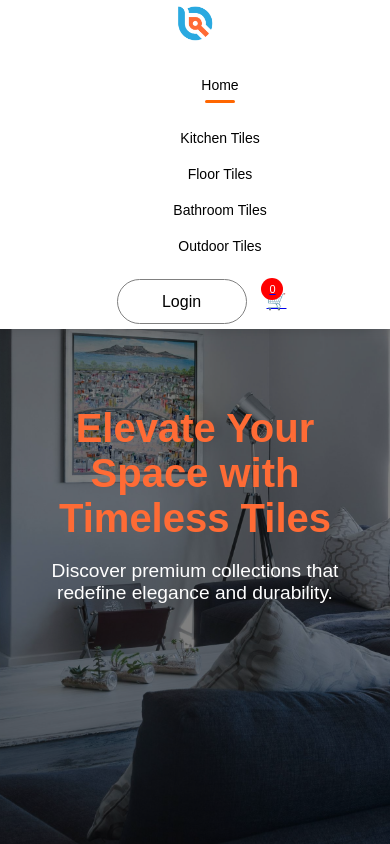
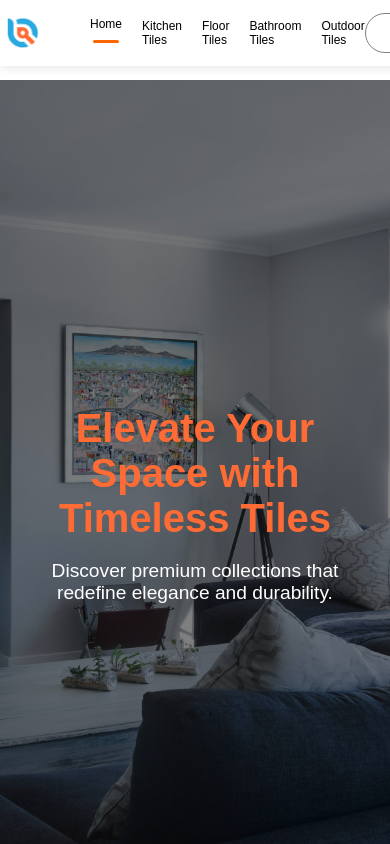
Before and after one commit to sudeepa-sri/Bogantiles, a React (Vite) app: page / in a window 390 px wide. Shown: the top 844 px of the page. Built offline with nearby package versions, Linux system fonts and the light colour scheme; no server answers.

Commit message:
bootstrap updated

```diff
--- a/src/Components/Assets/Navbar/Navbar.css
+++ b/src/Components/Assets/Navbar/Navbar.css
@@ -130,57 +130,112 @@
     color: inherit; /* Ensures it doesn't change the text color */
 }
 
-/* Mobile styles */
+/* Mobile Styles */
 @media (max-width: 768px) {
   /* Navbar container */
   .navbar {
-      flex-direction: column;
-      align-items: center;
-      padding: 5px; /* Less padding */
-      justify-content: center;
-      height: auto;  /* Adjust height for mobile */
+    display: flex;
+    justify-content: space-between; /* Space out logo, menu, and cart */
+    background-color: white;
+    padding: 5px; /* Less padding for mobile */
+    box-shadow: 0px 2px 10px rgba(0, 0, 0, 0.1);
+    position: fixed;
+    top: 0;
+    left: 0;
+    width: 100%; /* Full width */
+    z-index: 1000; /* Stay above other elements */
   }
 
   /* Logo Section */
+  .nav-logo {
+    display: flex;
+    align-items: center;
+    gap: 8px; /* Reduced gap */
+  }
+
   .nav-logo img {
-      width: 40px; /* Reduce logo size */
-      height: auto;
+    width: 35px; /* Reduced logo size */
+    height: auto;
+  }
+
+  .nav-logo p {
+    font-size: 16px; /* Reduced font size */
+    font-weight: bold;
+    color: black;
+    display: none; /* Hide text for mobile */
   }
 
   /* Navigation Menu */
   .nav-menu {
-      display: flex;
-      flex-direction: column; /* Stack the items vertically */
-      width: 100%;
-      align-items: center;
-      padding-top: 10px;
-      gap: 10px; /* Adjust gap between menu items */
+    display: flex;
+    align-items: center;
+    list-style: none;
+    gap: 20px; /* Reduced gap between menu items */
+    color: black;
+    font-size: 12px; /* Reduced font size for mobile */
+    font-weight: 500;
   }
 
-  /* Menu item font size and margin adjustment */
   .nav-menu li {
-      font-size: 14px;  /* Smaller font size */
-      margin: 5px 0;
+    display: flex;
+    flex-direction: column;
+    align-items: center;
+    justify-content: center;
+    gap: 3px;
+    cursor: pointer;
+    text-decoration: none;
+  }
+
+  .nav-menu li:hover {
+    color: #ff6600;
+  }
+
+  .nav-menu li a {
+    text-decoration: none;
+    color: inherit;
   }
 
   /* Login & Cart Section */
   .nav-login-cart {
-      gap: 20px; /* Reduce gap between buttons */
-      font-size: 14px; /* Reduce font size */
+    display: flex;
+    align-items: center;
+    gap: 15px; /* Reduced gap between login/cart */
   }
 
   .nav-login-cart button {
-      width: 130px;
-      height: 45px;
-      font-size: 16px;
+    width: 110px; /* Smaller button width */
+    height: 40px; /* Smaller button height */
+    outline: none;
+    border: 1px solid grey;
+    border-radius: 50px;
+    font-size: 12px; /* Smaller font size */
+    background: white;
+    cursor: pointer;
   }
 
-  /* Hide the word "BoganTiles" for mobile */
-  .nav-logo p {
-      display: none;
+  .nav-login-cart button:active {
+    background: wheat;
   }
 
+  /* Cart Icon */
+  .cart-icon {
+    font-size: 18px; /* Smaller icon size */
+    cursor: pointer;
+    margin-right: 10px;
+  }
+
+  /* Cart count badge */
   .nav-cart-count {
-      margin-top: -25px; /* Adjust cart count position */
+    width: 18px;
+    height: 18px;
+    display: flex;
+    justify-content: center;
+    align-items: center;
+    margin-top: -30px;
+    margin-left: -45px;
+    border-radius: 9px;
+    font-size: 9px; /* Smaller cart count font */
+    background-color: red;
+    color: white;
   }
 }
--- a/src/Pages/Floortiles/Floortiles.css
+++ b/src/Pages/Floortiles/Floortiles.css
@@ -98,69 +98,72 @@
     }
   }
 
-
-/* Mobile styles */
+/* Mobile Styles */
 @media (max-width: 768px) {
   /* Adjust search input width for smaller screens */
   .search-input {
     width: 100%;
-    max-width: 280px;
+    max-width: 250px; /* Reduced width for search bar */
   }
 
-  /* Adjust the gap between search bar and filter */
+  /* Adjust the search bar and filter container to appear next to each other */
   .search-bar-container {
-    margin: 10px 0; /* Reduced margin */
-    padding: 20px; /* Reduced padding */
+    display: flex;
+    justify-content: space-between; /* Align search bar and filter next to each other */
+    margin: 10px 0;
+    padding: 20px;
   }
 
-  /* Tile container for small screens */
+  /* Tile container for small screens (two tiles per row) */
   .tiles-container {
-    grid-template-columns: repeat(auto-fill, minmax(220px, 1fr)); /* Adjust tile width */
-    gap: 12px; /* Reduced gap between tiles */
+    grid-template-columns: repeat(2, 1fr); /* Only 2 tiles per row */
+    gap: 0; /* Remove gap between tiles */
+    padding: 0;
+    max-width: 100%;
   }
 
   /* Adjust tile card size for smaller screens */
   .tile-card {
-    width: 100%;
+    width: 100%; /* Full width for tiles to fit */
     height: auto;
-    padding: 10px;  /* Add some padding for smaller screens */
+    padding: 10px; /* Some padding for tiles */
   }
 
   /* Adjust font sizes */
   .tile-name {
-    font-size: 1.1rem; /* Slightly smaller tile name for mobile */
+    font-size: 1rem; /* Smaller tile name */
   }
 
   .tile-card p {
-    font-size: 0.85rem; /* Smaller text for price/size */
+    font-size: 0.8rem; /* Smaller text for price/size */
   }
 
   .view-details-button {
-    font-size: 14px; /* Adjust button font size */
+    font-size: 12px; /* Adjust button size */
   }
 }
 
 @media (max-width: 480px) {
-  /* Adjust the gap between tiles for smaller screens */
+  /* Further adjustments for very small screens */
   .tiles-container {
-    gap: 8px; /* Further reduced gap */
+    grid-template-columns: repeat(2, 1fr); /* 2 tiles per row */
+    gap: 0; /* No gap */
   }
 
-  /* Further adjust tile card layout */
   .tile-card {
-    padding: 8px;
+    padding: 8px; /* Smaller padding */
   }
 
   .tile-name {
-    font-size: 1rem; /* Further decrease font size for tile name */
+    font-size: 0.9rem; /* Slightly smaller name */
   }
 
   .tile-card p {
-    font-size: 0.8rem; /* Further adjust price/size font size */
+    font-size: 0.7rem; /* Further adjust price/size font */
   }
 
   .view-details-button {
     padding: 8px 16px;
-    font-size: 12px; /* Adjust button size on very small screens */
+    font-size: 11px; /* Smaller button font size */
   }
 }
--- a/src/Pages/Kitchentiles/Kitchentiles.css
+++ b/src/Pages/Kitchentiles/Kitchentiles.css
@@ -154,68 +154,72 @@
 }
 
 
-/* Mobile styles */
+/* Mobile Styles */
 @media (max-width: 768px) {
   /* Adjust search input width for smaller screens */
   .search-input {
     width: 100%;
-    max-width: 280px;
+    max-width: 250px; /* Reduced width for search bar */
   }
 
-  /* Adjust the gap between search bar and filter */
+  /* Adjust the search bar and filter container to appear next to each other */
   .search-bar-container {
-    margin: 10px 0; /* Reduced margin */
-    padding: 20px; /* Reduced padding */
+    display: flex;
+    justify-content: space-between; /* Align search bar and filter next to each other */
+    margin: 10px 0;
+    padding: 20px;
   }
 
-  /* Tile container for small screens */
+  /* Tile container for small screens (two tiles per row) */
   .tiles-container {
-    grid-template-columns: repeat(auto-fill, minmax(220px, 1fr)); /* Adjust tile width */
-    gap: 12px; /* Reduced gap between tiles */
+    grid-template-columns: repeat(2, 1fr); /* Only 2 tiles per row */
+    gap: 0; /* Remove gap between tiles */
+    padding: 0;
+    max-width: 100%;
   }
 
   /* Adjust tile card size for smaller screens */
   .tile-card {
-    width: 100%;
+    width: 100%; /* Full width for tiles to fit */
     height: auto;
-    padding: 10px;  /* Add some padding for smaller screens */
+    padding: 10px; /* Some padding for tiles */
   }
 
   /* Adjust font sizes */
   .tile-name {
-    font-size: 1.1rem; /* Slightly smaller tile name for mobile */
+    font-size: 1rem; /* Smaller tile name */
   }
 
   .tile-card p {
-    font-size: 0.85rem; /* Smaller text for price/size */
+    font-size: 0.8rem; /* Smaller text for price/size */
   }
 
   .view-details-button {
-    font-size: 14px; /* Adjust button font size */
+    font-size: 12px; /* Adjust button size */
   }
 }
 
 @media (max-width: 480px) {
-  /* Adjust the gap between tiles for smaller screens */
+  /* Further adjustments for very small screens */
   .tiles-container {
-    gap: 8px; /* Further reduced gap */
+    grid-template-columns: repeat(2, 1fr); /* 2 tiles per row */
+    gap: 0; /* No gap */
   }
 
-  /* Further adjust tile card layout */
   .tile-card {
-    padding: 8px;
+    padding: 8px; /* Smaller padding */
   }
 
   .tile-name {
-    font-size: 1rem; /* Further decrease font size for tile name */
+    font-size: 0.9rem; /* Slightly smaller name */
   }
 
   .tile-card p {
-    font-size: 0.8rem; /* Further adjust price/size font size */
+    font-size: 0.7rem; /* Further adjust price/size font */
   }
 
   .view-details-button {
     padding: 8px 16px;
-    font-size: 12px; /* Adjust button size on very small screens */
+    font-size: 11px; /* Smaller button font size */
   }
 }
```
Also changed, not shown: src/Pages/Bathroomtiles/Bathroomtiles.css (+24 -20 lines).
